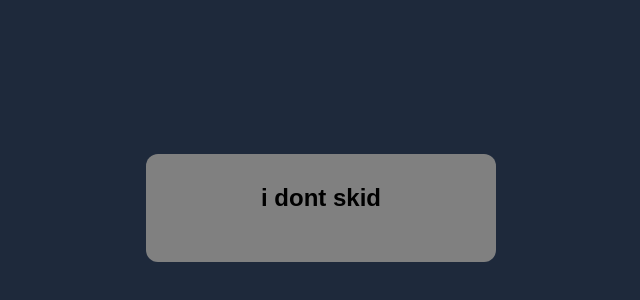
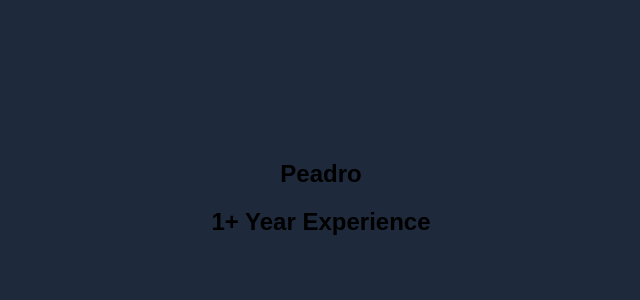
Before and after one commit to uiupdates2304/sit, a plain HTML site: page index.html in a window 1280 px wide. Shown: the part 192-492 px from the top of the page, without its empty margins (319-959 px from the left). Drawn offline with Linux system fonts and the light colour scheme.

Commit message:
Change .bomba background color and update headings
Updated the styling of the .bomba class and modified the heading content.

```diff
--- a/index.html
+++ b/index.html
@@ -6,15 +6,16 @@
     <title>portfolio</title>
     <style>
       * {margin:0; padding:0; box-sizing:border-box; font-family:Arial}
-      .bomba {background:gray; padding:30px; border-radius:12px; width:350px}
+      .bomba {background:lightray; padding:30px; border-radius:12px; width:350px}
       h2 {text-align:center;margin-bottom:20px}
-      body {background: #1e293b;display: flex;justify-content: center;align-items: center;height: 100vh;}
+      body {background: #1e293b;display: flex;justify-content: center;align-items: center;height: 100vh}
 
     </style>
   </head>
   <body>
     <div class="bomba">
-      <h2>i dont skid</h2>
+      <h2>Peadro</h2>
+      <h2>1+ Year Experience</h2>
     </div>
   </body>
 </html>
```
